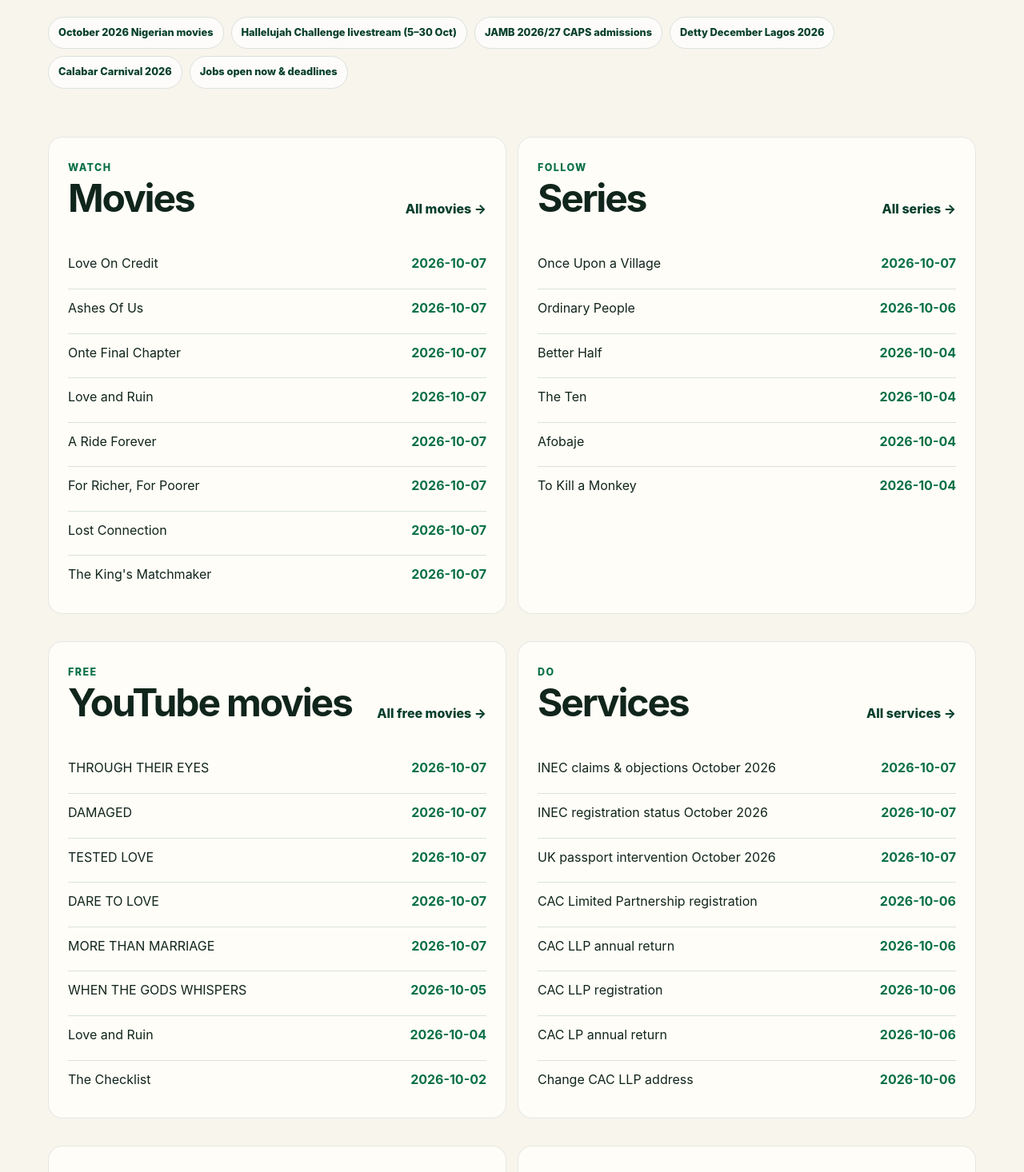
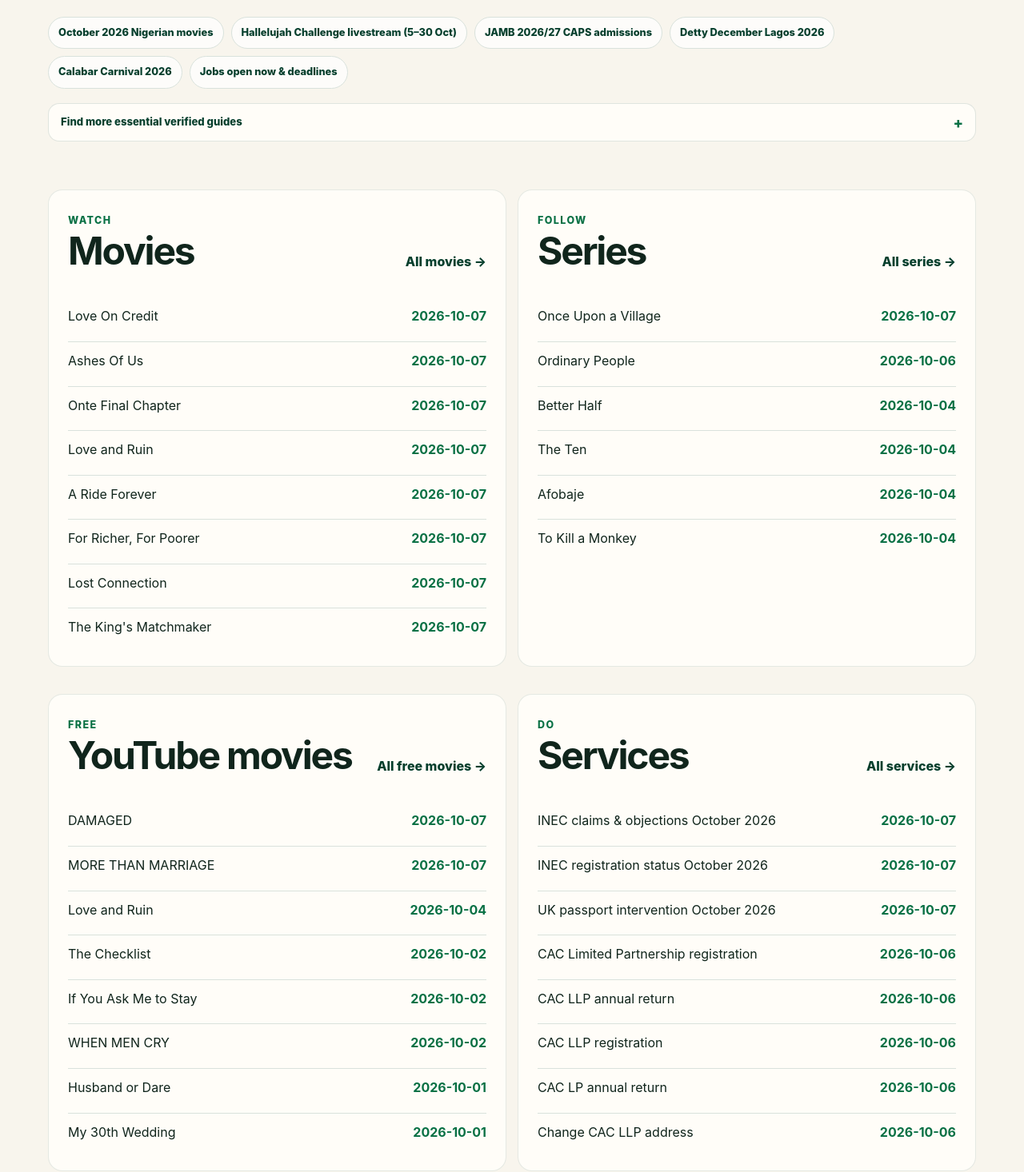
Before and after one commit to eghosa001/nigeria, a Next.js app: page /latest in a window 1280 px wide. Shown: the part 444-1910 px from the top of the page at 80% size. Built offline with nearby package versions, Linux system fonts and the light colour scheme; no server answers.

Commit message:
seo: prioritize indexable films and verified high-intent pages in crawl hub

```diff
--- a/app/latest/page.tsx
+++ b/app/latest/page.tsx
@@ -5,7 +5,7 @@ import { entertainmentTitles } from "@/lib/entertainment";
 import { exploreGuides } from "@/lib/explore";
 import { jobOpportunities } from "@/lib/jobs";
 import { seriesLastChecked, seriesTitles } from "@/lib/series";
-import { youtubeMovieLibrary } from "@/lib/youtube-library";
+import { indexableYouTubeMovies } from "@/lib/youtube-library";
 
 export const metadata: Metadata = {
   title: "Latest Nigeria Movies, Services, Travel & Job Updates",
@@ -33,7 +33,8 @@ export default function LatestPage() {
   const travel = [...exploreGuides]
     .sort((a, b) => b.lastReviewed.localeCompare(a.lastReviewed) || a.shortTitle.localeCompare(b.shortTitle))
     .slice(0, 8);
-  const youtube = youtubeMovieLibrary.slice(0, 8);
+  // The crawl hub must not prominently surface YouTube detail pages intentionally marked noindex.
+  const youtube = indexableYouTubeMovies.slice(0, 8);
   const jobs = [...jobOpportunities]
     .sort((a, b) => b.verifiedAt.localeCompare(a.verifiedAt) || Number(b.status === "open") - Number(a.status === "open"))
     .slice(0, 8);
@@ -53,6 +54,20 @@ export default function LatestPage() {
           <Link href="/explore/calabar-carnival-2026">Calabar Carnival 2026</Link>
           <Link href="/jobs/deadlines">Jobs open now & deadlines</Link>
         </div>
+
+        <details className="browse-disclosure top-gap">
+          <summary>Find more essential verified guides</summary>
+          <nav className="disclosure-link-grid" aria-label="Essential Nigerian guides">
+            <Link href="/services/nysc-senate-list">Check the NYSC senate list</Link>
+            <Link href="/services/jamb-print-result">Print a JAMB result slip</Link>
+            <Link href="/services/waec-check-result">Check WAEC results</Link>
+            <Link href="/services/cac-name-reservation">Reserve a business name with CAC</Link>
+            <Link href="/services/inec-pvc-status">Check your PVC status</Link>
+            <Link href="/explore/lagos">Explore Lagos</Link>
+            <Link href="/explore/obudu-mountain-resort">Plan a visit to Obudu</Link>
+            <Link href="/entertainment/movies/anikulapo">Anikulapo film guide</Link>
+          </nav>
+        </details>
 
         <div className="admin-two-column top-gap">
           <section className="admin-panel">
```
